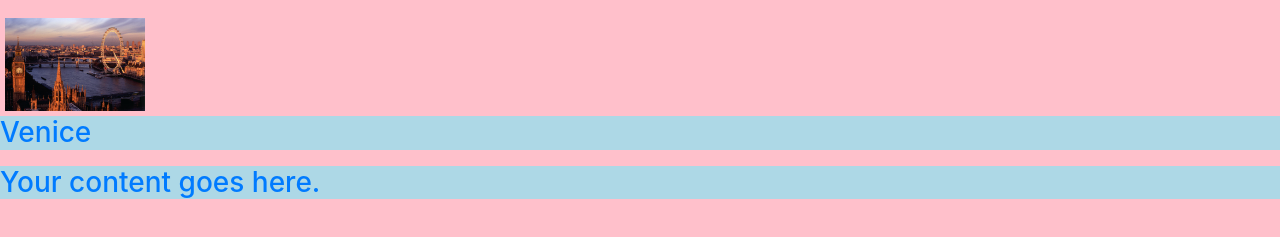
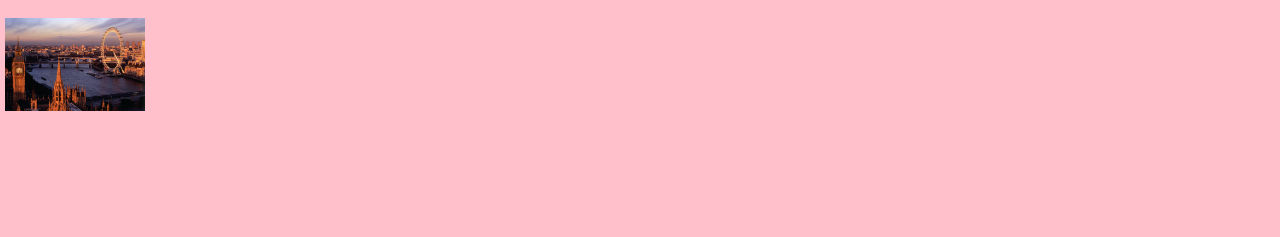
Before and after one commit to iu-msis/1-html-review-taylorburd26, a plain HTML site: page public/page3.html in a window 1280 px wide. Shown: the part 129-366 px from the top of the page. Drawn offline with nearby package versions, Linux system fonts and the light colour scheme; files whose address does not match are found by name.

Commit message:
saved final changes

```diff
--- a/public/page3.html
+++ b/public/page3.html
@@ -36,9 +36,9 @@
 <a href="C:\Users\taylo\Desktop\MSIS CORE\DS\1-html-review-taylorburd26\public\img\londpic.jpg">
     <img src="C:\Users\taylo\Desktop\MSIS CORE\DS\1-html-review-taylorburd26\public\img\londpic.jpg" alt="londonpic"></a<
   </h3>
-  <p>Venice</p>
 
 
-<p>Your content goes here.</p>
+
+
 </body>
 </html>
```
